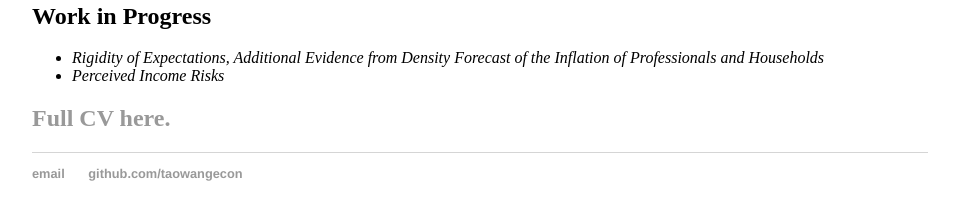
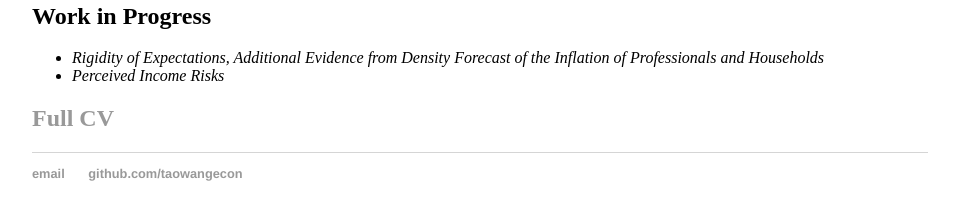
Before and after one commit to iworld1991/TaoWangEcon.github.io, a Jekyll site: the page built from cv/index.html, in a window 1280 px wide. Shown: the part 319-539 px from the top of the page, without its empty margins (160-1119 px from the left). Built offline with Jekyll 4.4.1, drawn with Linux system fonts in a browser that asks for light colours.

Commit message:
Update index.html

```diff
--- a/cv/index.html
+++ b/cv/index.html
@@ -22,5 +22,5 @@
 	 <li><i>Rigidity of Expectations, Additional Evidence from Density Forecast of the Inflation of Professionals and Households</i></li>
          <li><i>Perceived Income Risks</i></li>
          </ul>
-	 <h2><a href="/about/CVTW.pdf">Full CV here.</a></h2>
+	 <h2><a href="/about/CVTW.pdf">Full CV</a></h2>
 </div><!-- /.blurb -->
```
